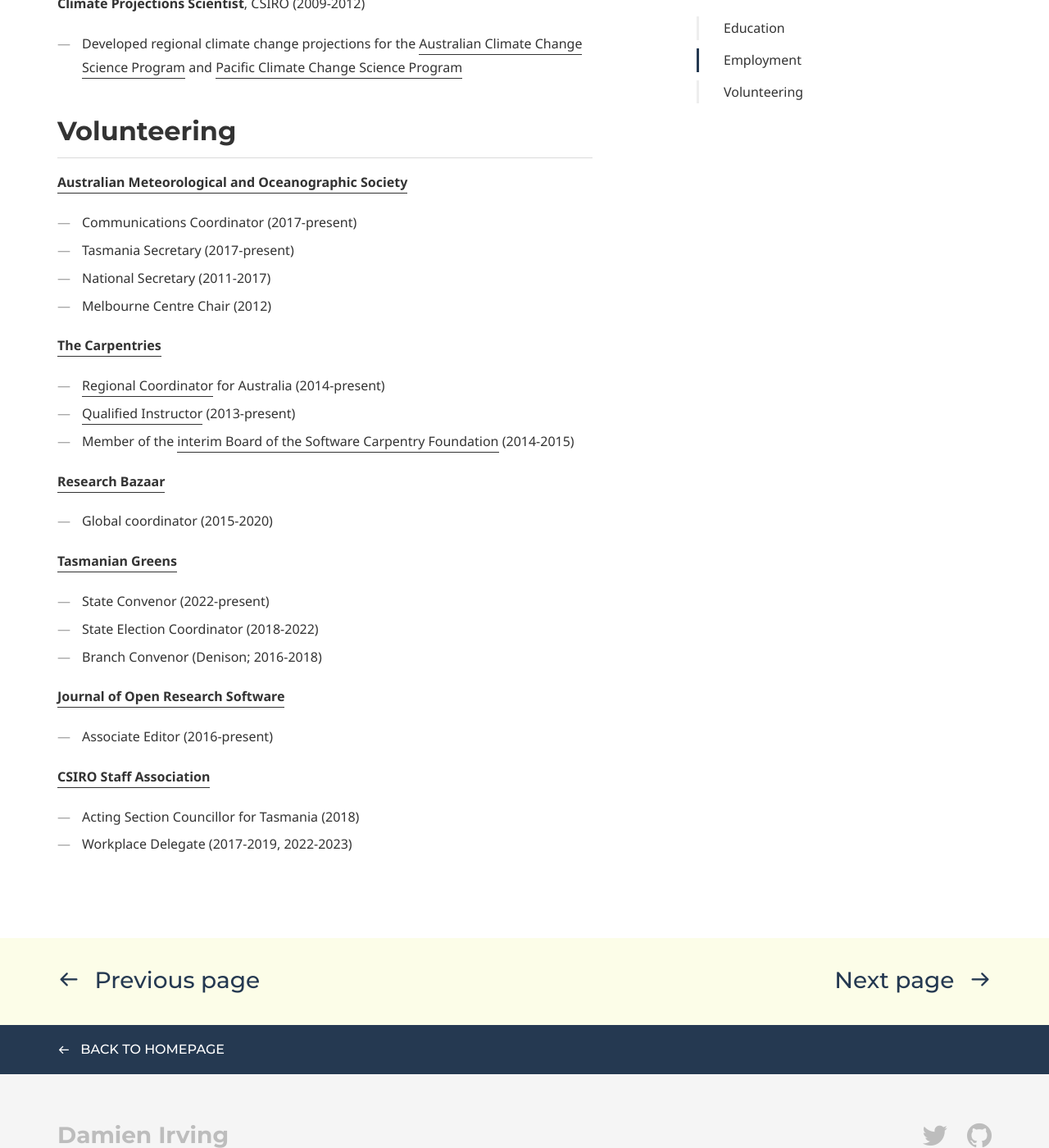
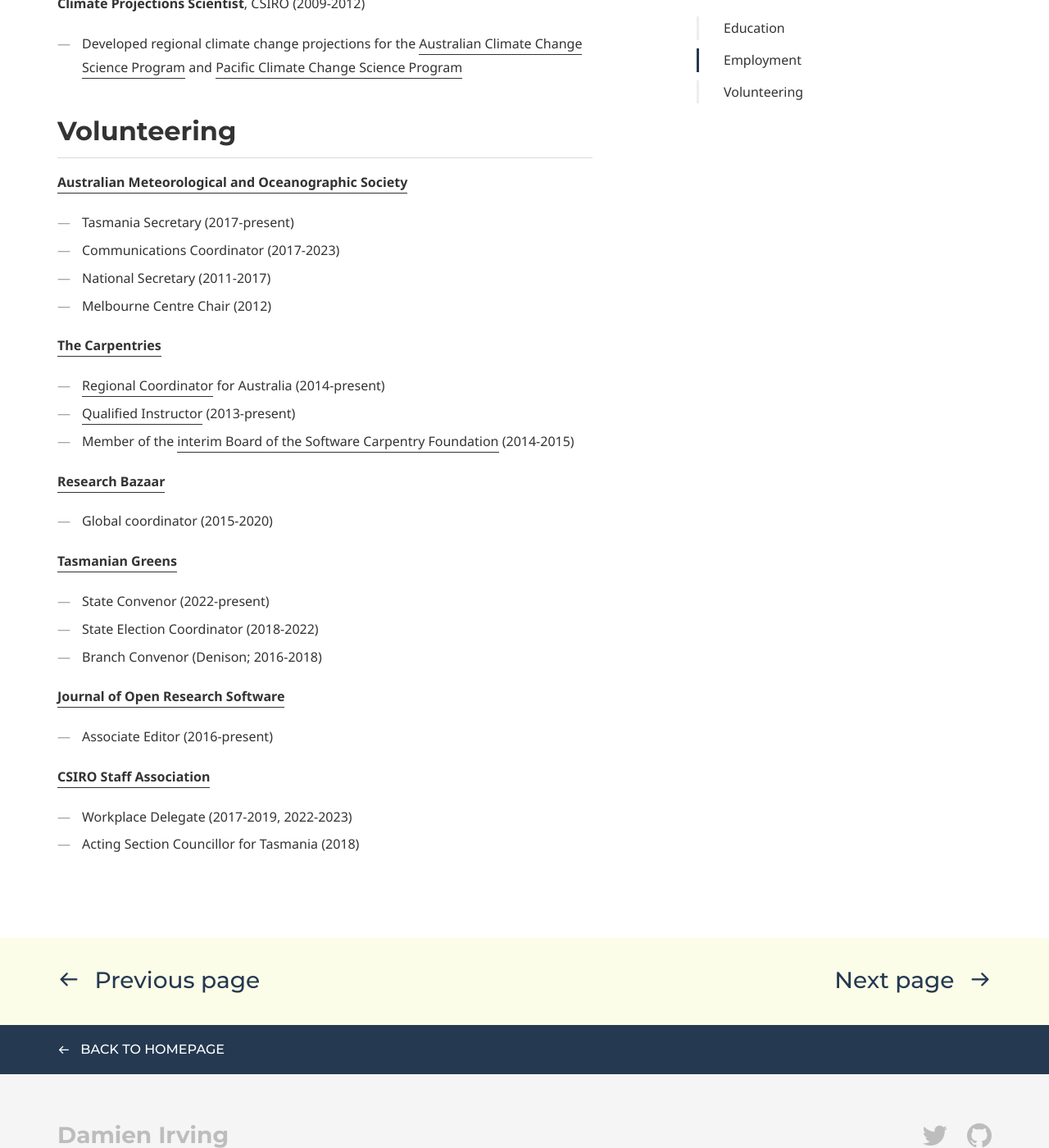
Before and after one commit to DamienIrving/damienirving.github.io, a Jekyll site: the page built from experience.md, in a window 1280 px wide and 1400 px high, scrolled down 1422 px. Shown: the whole window at 82% size. Built offline with Jekyll 4.4.1, drawn with Linux system fonts in a browser that asks for light colours; some web fonts are replaced.

Commit message:
Update experience.md

```diff
--- a/experience.md
+++ b/experience.md
@@ -58,8 +58,8 @@ CSIRO (2009-2012)
 ## Volunteering
 
 **[Australian Meteorological and Oceanographic Society](http://www.amos.org.au/)**
-* Communications Coordinator (2017-present)
 * Tasmania Secretary (2017-present)
+* Communications Coordinator (2017-2023)
 * National Secretary (2011-2017)
 * Melbourne Centre Chair (2012)
 
@@ -80,5 +80,5 @@ CSIRO (2009-2012)
 * Associate Editor (2016-present)
 
 **[CSIRO Staff Association](https://cpsu-csiro.org.au/)**
+* Workplace Delegate (2017-2019, 2022-2023)
 * Acting Section Councillor for Tasmania (2018)
-* Workplace Delegate (2017-2019, 2022-2023)
```
